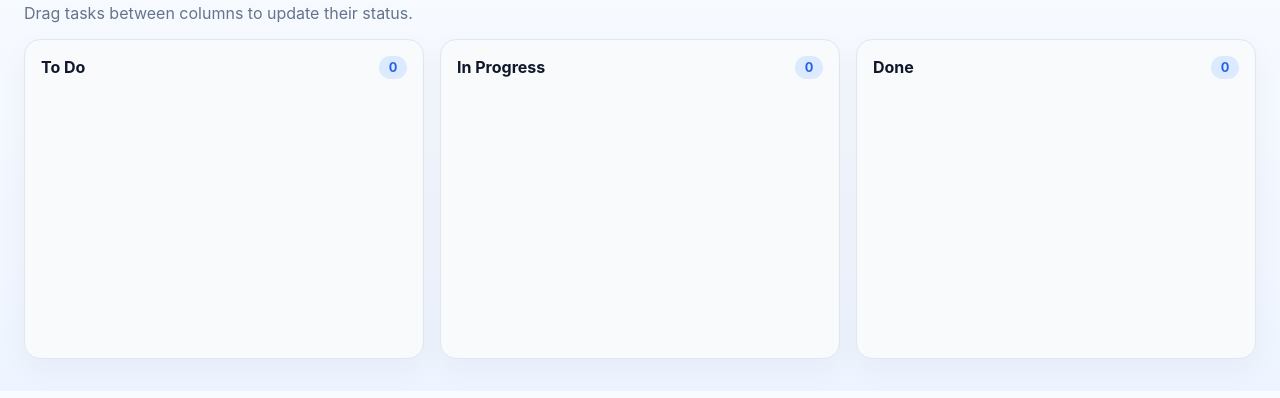
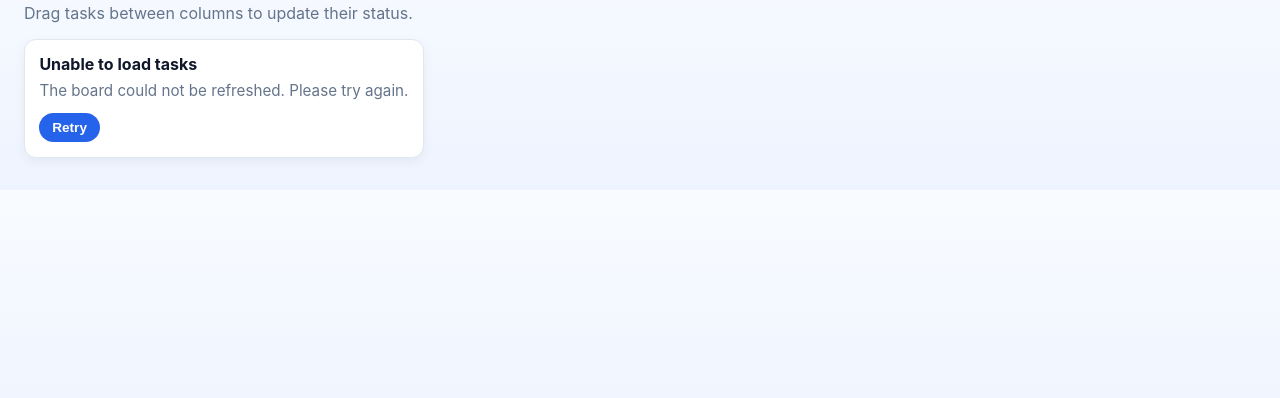
Before and after one commit to jardaneh/AI-task-tracker, a plain HTML site: page frontend/index.html in a window 1280 px wide. Shown: the part 74-472 px from the top of the page. Drawn offline with Linux system fonts and the light colour scheme; no server answers.

Commit message:
Includes modifications made by the GIT Copilot agent to implement different states and better reporting messages in the Kanban board.

```diff
--- a/frontend/index.html
+++ b/frontend/index.html
@@ -255,6 +255,53 @@
         return card;
     }
 
+    function createEmptyPlaceholder() {
+        const placeholder = createElement("div", "task-card");
+        placeholder.dataset.emptyPlaceholder = "true";
+
+        const message = createElement("p", "task-description");
+        message.textContent = "No tasks in this column yet.";
+        placeholder.appendChild(message);
+
+        return placeholder;
+    }
+
+    function createLoadingState() {
+        const stateCard = createElement("div", "task-card");
+
+        const title = createElement("h3", "task-title");
+        title.textContent = "Loading tasks…";
+        stateCard.appendChild(title);
+
+        const description = createElement("p", "task-description");
+        description.textContent = "Fetching the latest task board data.";
+        stateCard.appendChild(description);
+
+        return stateCard;
+    }
+
+    function createErrorState() {
+        const stateCard = createElement("div", "task-card");
+
+        const title = createElement("h3", "task-title");
+        title.textContent = "Unable to load tasks";
+        stateCard.appendChild(title);
+
+        const description = createElement("p", "task-description");
+        description.textContent = "The board could not be refreshed. Please try again.";
+        stateCard.appendChild(description);
+
+        const retryButton = createElement("button", "edit-button");
+        retryButton.type = "button";
+        retryButton.textContent = "Retry";
+        retryButton.addEventListener("click", () => {
+            fetchTasks();
+        });
+        stateCard.appendChild(retryButton);
+
+        return stateCard;
+    }
+
     function createColumn(status, taskList) {
         const column = createElement("section", "board-column");
         column.dataset.status = status;
@@ -271,9 +318,13 @@
         column.appendChild(header);
 
         const taskListFragment = document.createDocumentFragment();
-        taskList.forEach((task) => {
-            taskListFragment.appendChild(createTaskCard(task));
-        });
+        if (taskList.length === 0) {
+            taskListFragment.appendChild(createEmptyPlaceholder());
+        } else {
+            taskList.forEach((task) => {
+                taskListFragment.appendChild(createTaskCard(task));
+            });
+        }
 
         column.appendChild(taskListFragment);
         return column;
@@ -285,6 +336,16 @@
         const board = document.getElementById("board");
         board.replaceChildren();
 
+        if (boardState === "loading") {
+            board.appendChild(createLoadingState());
+            return;
+        }
+
+        if (boardState === "error") {
+            board.appendChild(createErrorState());
+            return;
+        }
+
         STATUSES.forEach((status) => {
             const statusTasks = sortTasksForStatus(tasks.filter((task) => task.status === status));
             board.appendChild(createColumn(status, statusTasks));
@@ -293,6 +354,7 @@
 
     async function fetchTasks() {
         boardState = "loading";
+        renderBoard(tasks);
 
         try {
             const response = await fetch(`${API_BASE}/tasks`);
@@ -303,7 +365,7 @@
             const payload = await response.json();
             const loadedTasks = Array.isArray(payload) ? payload : payload.tasks || [];
             tasks = loadedTasks;
-            boardState = "ready";
+            boardState = loadedTasks.length === 0 ? "empty" : "ready";
             renderBoard(tasks);
         } catch (error) {
             console.error("Unable to load tasks", error);
```
